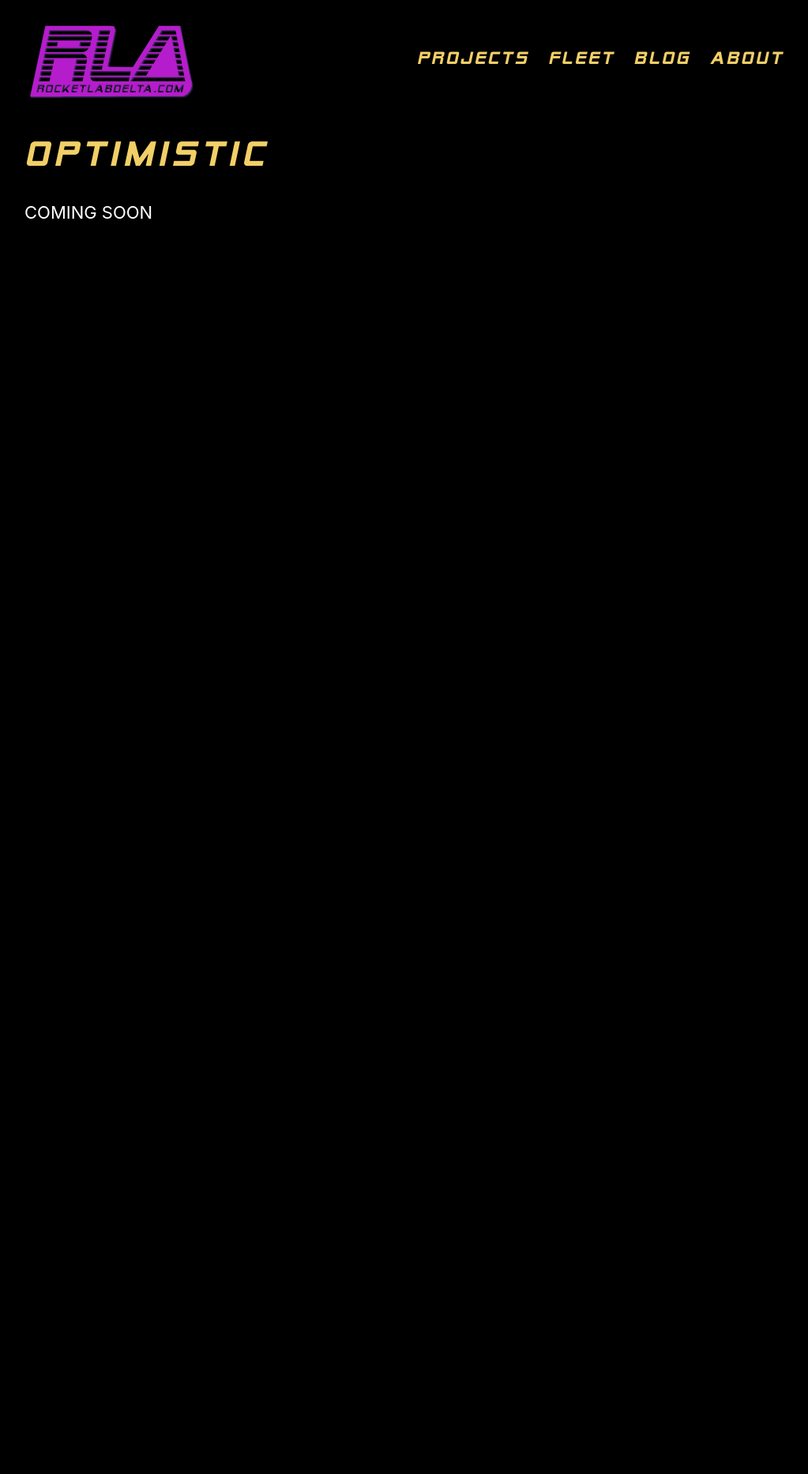
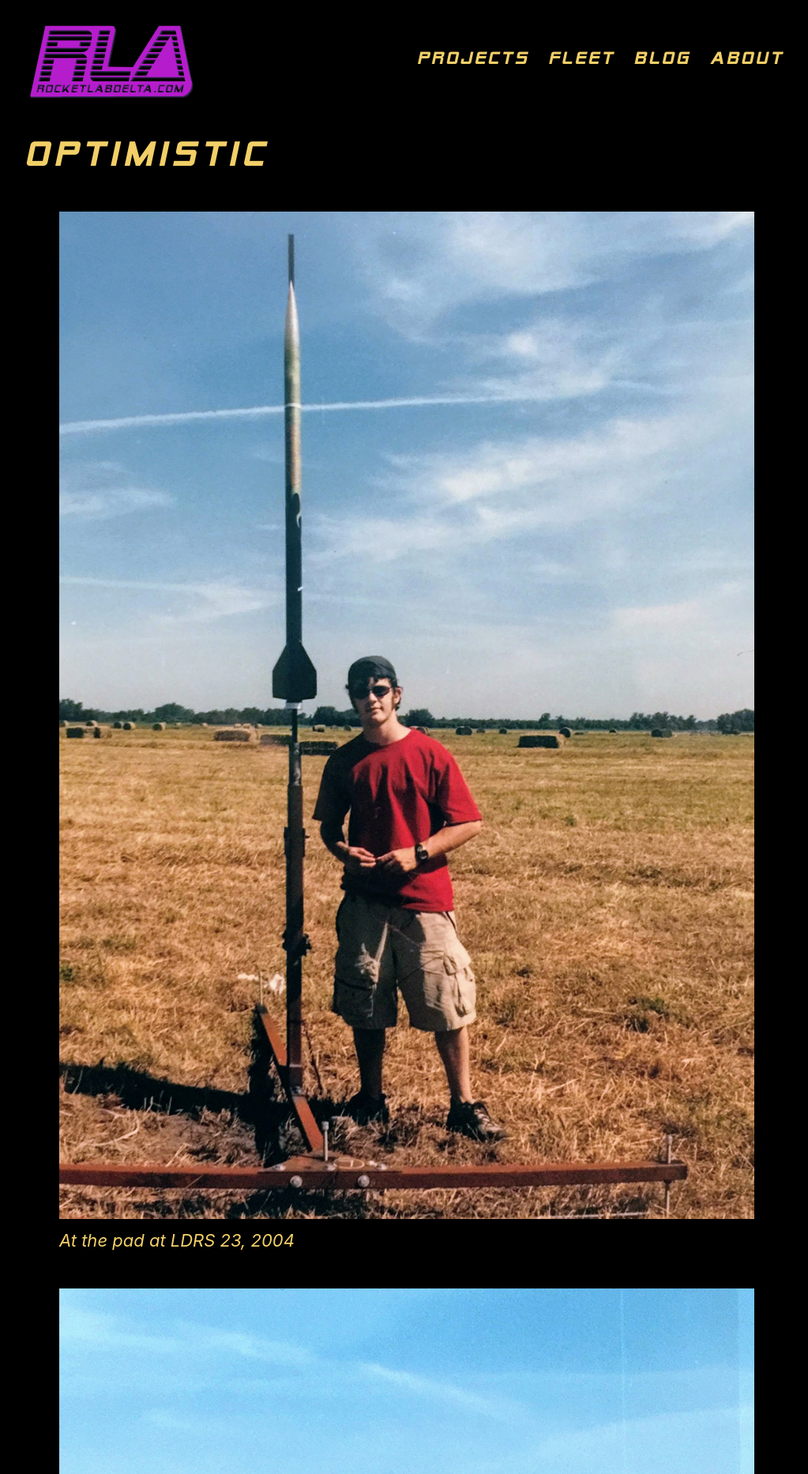
Before and after one commit to rocketlabdelta/rocketlabdelta.com, a Jekyll site: the page built from _fleet/optimistic.md, in a window 1280 px wide. Shown: the top 1867 px of the page at 79% size, without its empty margins (125-1148 px from the left). Built offline with Jekyll 4.4.1, drawn with Linux system fonts in a browser that asks for light colours; before the commit the page ends 900 px from its top, so only the background shows below that; some of the changed text lies outside the part shown.

Commit message:
Fleet entry for Optimistic

```diff
--- a/_fleet/optimistic.md
+++ b/_fleet/optimistic.md
@@ -1,6 +1,63 @@
 ---
-description: "A 54mm minimum-diamater all-fiberglass rocket that flew to 8300 ft. in 2004"
+description: "A 54mm minimum-diameter all-fiberglass rocket that flew to 8300 ft. in 2004"
 title: Optimistic
+class: Level 2
+configuration: Single motor
+nose_cone:
+  shape: Ogive
+  material: Fiberglass
+airframe:
+  diameter: 54mm
+  material: Fiberglass
+  reinforcement:
+  - Fiberglass
+  - Kevlar
+fins:
+  count: 4
+  airfoil: Double-wedge
+  material: Fiberglass
+  reinforcement:
+    - Fiberglass
+    - Carbon fiber
+motor_mount: 54mm
+centering_rings: none
+recovery: Parachute
+avionics:
+  - Altimeter
+  - Tracking device
 ---
 
-COMING SOON
+<figure>
+  <div class="placeholder" style="padding-top:145.07%;"></div>
+  <img src="{{ "/assets/photos/2004-optimistic-pre-flight.jpg" | relative_url }}" alt="At the pad at LDRS 23" />
+  <figcaption>At the pad at LDRS 23, 2004</figcaption>
+</figure>
+
+<figure>
+  <div class="placeholder" style="padding-top:149.5%;"></div>
+  <img src="{{ "/assets/photos/2004-optimistic-recovery.jpg" | relative_url }}" alt="After a successful recovery" />
+  <figcaption>After a successful recovery</figcaption>
+</figure>
+
+## Specifications
+
+- {{ page.class }}
+- {{ page.configuration }}
+- Nose cone
+  - {{ page.nose_cone.shape }}
+  - {{ page.nose_cone.material }}
+- Airframe
+  - {{ page.airframe.diameter }}
+  - {{ page.airframe.material }}
+  - {{ page.airframe.reinforcement | join: ', '` }}
+- Fins
+  - {{ page.fins.count }}
+  - {{ page.fins.airfoil }}
+  - {{ page.fins.material }}
+  - {{ page.fins.reinforcement | join: ', '` }}
+- {{ page.motor_mount }}
+- {{ page.centering_rings }}
+- {{ page.recovery }}
+- {{ page.avionics | join: ', ' }}
+
+*[LDRS]: Large and Dangerous Rocket Ships
--- a/assets/css/main.scss
+++ b/assets/css/main.scss
@@ -60,6 +60,7 @@
     }
 
     figcaption {
+      display: block;
       font-style: italic;
       padding-top: .5em;
     }
@@ -339,7 +340,7 @@
   }
 
   main figure {
-    margin: 1em 2em;
+    margin: 2em;
   }
 }
 
--- a/sw.js
+++ b/sw.js
@@ -12,7 +12,7 @@
 (function () {
   'use strict'
 
-  const version = 'v2020-02-05T14:35:00::'
+  const version = 'v2020-02-05T17:35:00::'
   const staticCacheName = version + 'static'
   const pagesCacheName = version + 'pages'
   const imagesCacheName = version + 'images'
```
